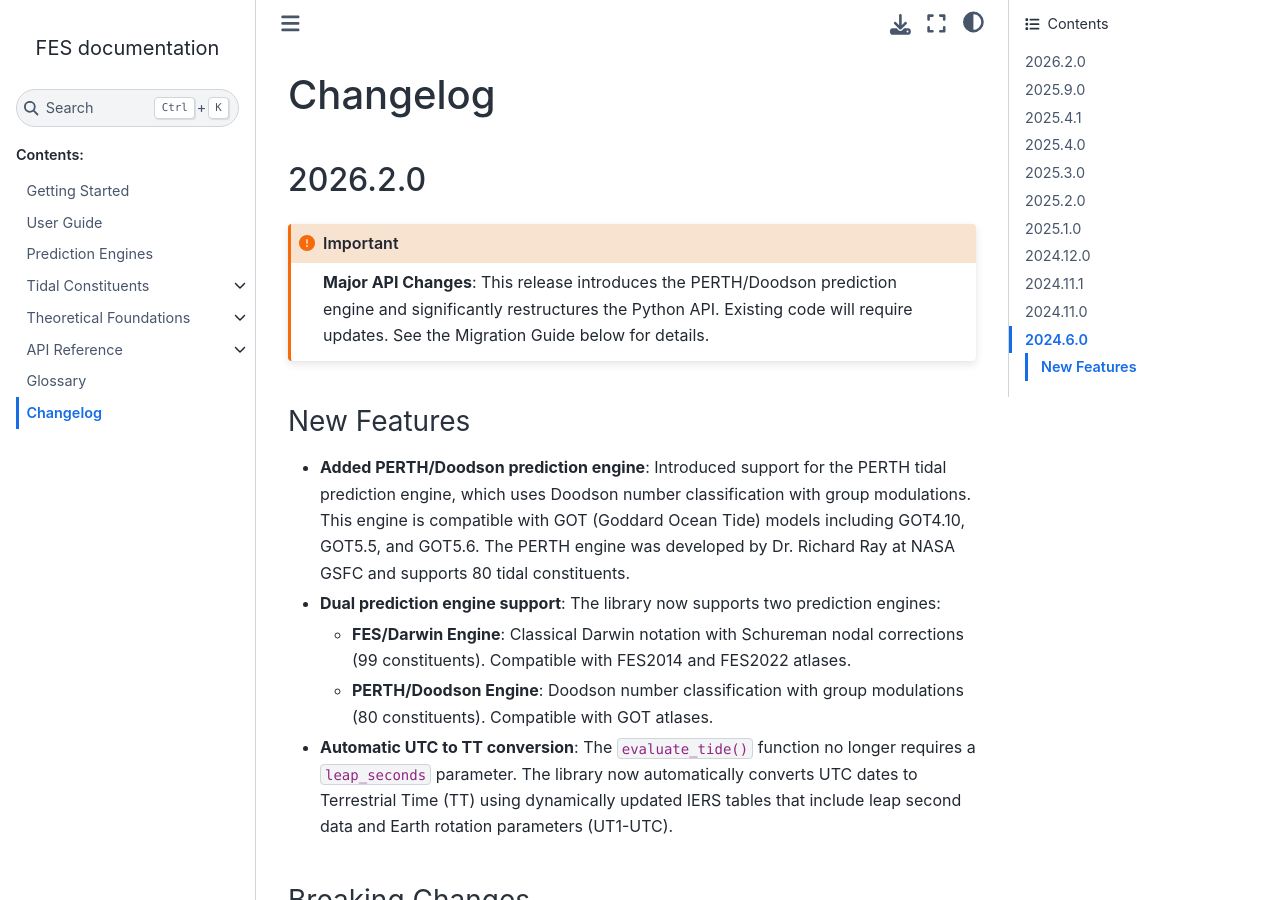
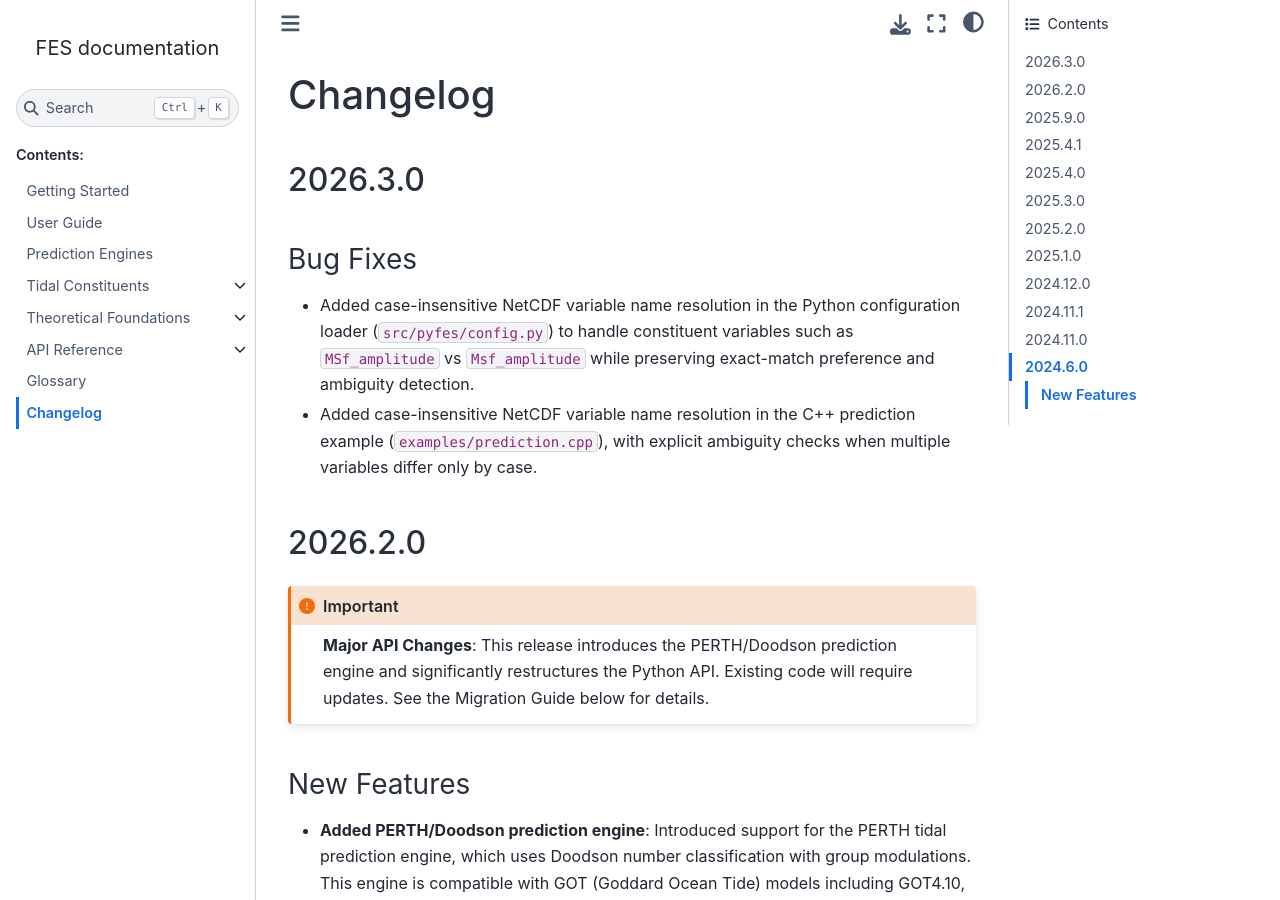
Before and after one commit to CNES/aviso-fes, a Sphinx documentation site: the page built from docs/source/changelog.rst, in a window 1280 px wide and 900 px high. Built offline with Sphinx 7.4.7 and the Sphinx Book theme 1.1.4, drawn with Linux system fonts in a browser that asks for light colours; pages that are not in the unit, such as notebooks, are missing from menus.

Commit message:
feat: update changelog for case-insensitive NetCDF variable name resolution in Python and C++

```diff
--- a/docs/source/changelog.rst
+++ b/docs/source/changelog.rst
@@ -2,6 +2,19 @@
 
 Changelog
 #########
+
+2026.3.0
+========
+
+Bug Fixes
+---------
+* Added case-insensitive NetCDF variable name resolution in the Python
+  configuration loader (``src/pyfes/config.py``) to handle constituent
+  variables such as ``MSf_amplitude`` vs ``Msf_amplitude`` while preserving
+  exact-match preference and ambiguity detection.
+* Added case-insensitive NetCDF variable name resolution in the C++ prediction
+  example (``examples/prediction.cpp``), with explicit ambiguity checks when
+  multiple variables differ only by case.
 
 2026.2.0
 ========
```
